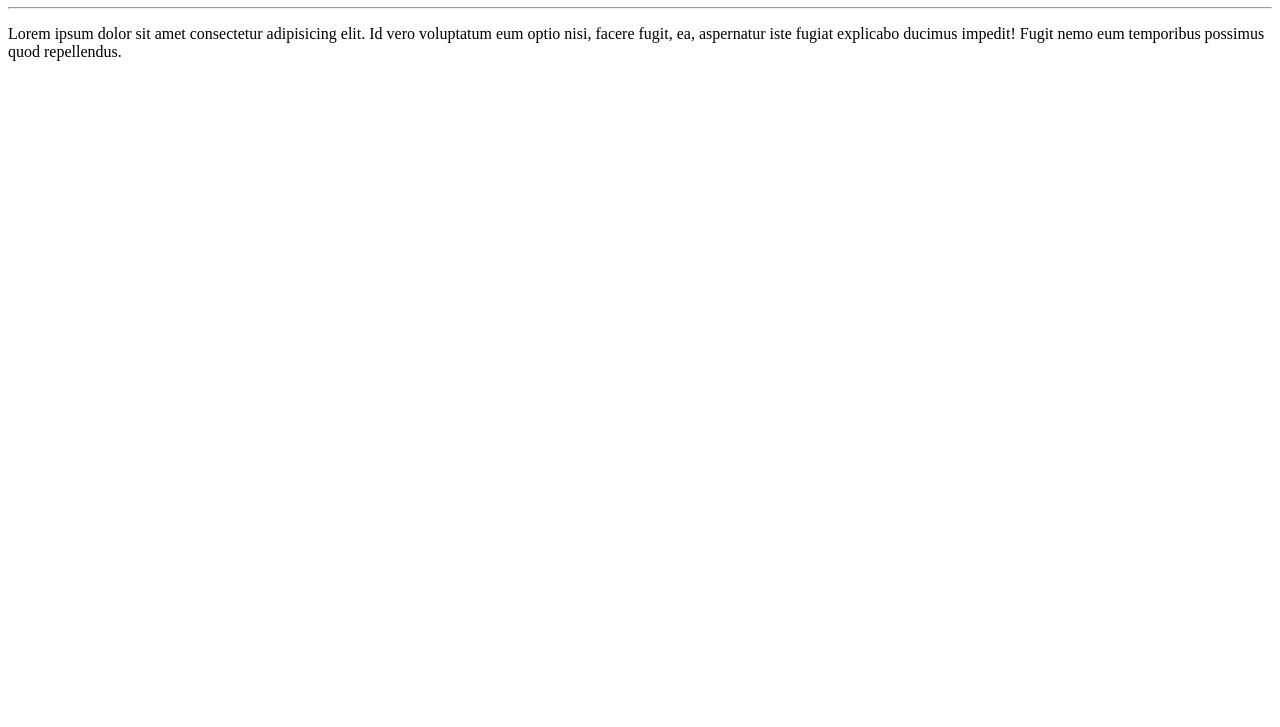
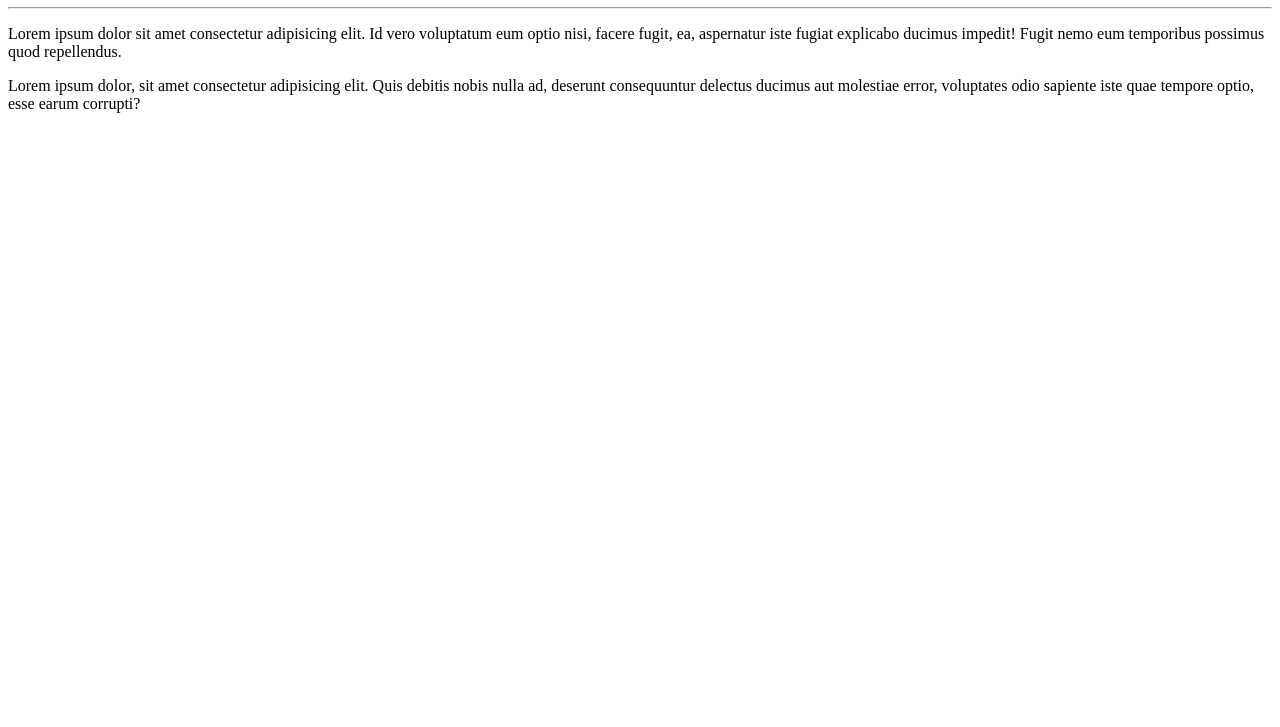
Before and after one commit to ReiNeto1/Ola-Mundo, a plain HTML site: page site exemplo/index.html in a window 1280 px wide. Shown: the part 73-800 px from the top of the page. Drawn offline with Linux system fonts and the light colour scheme.

Commit message:
adicionei um paragrafo

```diff
--- a/site exemplo/index.html
+++ b/site exemplo/index.html
@@ -9,5 +9,6 @@
     <h1>olá, Mundo</h1>
     <hr>
 <p>Lorem ipsum dolor sit amet consectetur adipisicing elit. Id vero voluptatum eum optio nisi, facere fugit, ea, aspernatur iste fugiat explicabo ducimus impedit! Fugit nemo eum temporibus possimus quod repellendus.</p>
+<p>Lorem ipsum dolor, sit amet consectetur adipisicing elit. Quis debitis nobis nulla ad, deserunt consequuntur delectus ducimus aut molestiae error, voluptates odio sapiente iste quae tempore optio, esse earum corrupti?</p>
 </body>
 </html>
```
